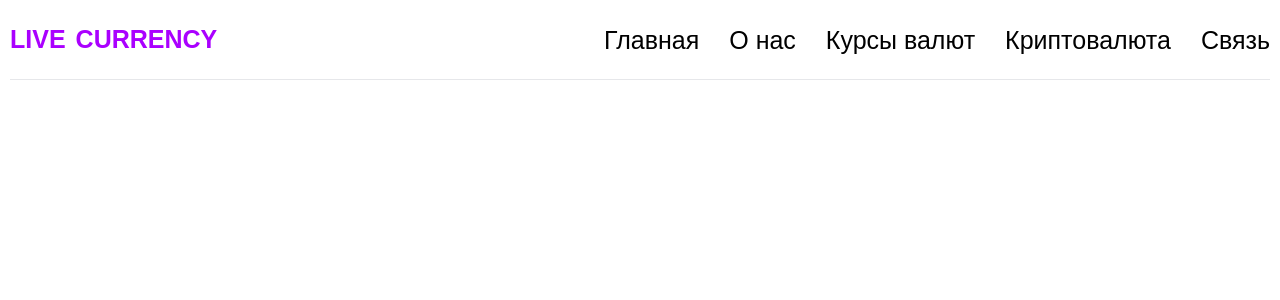
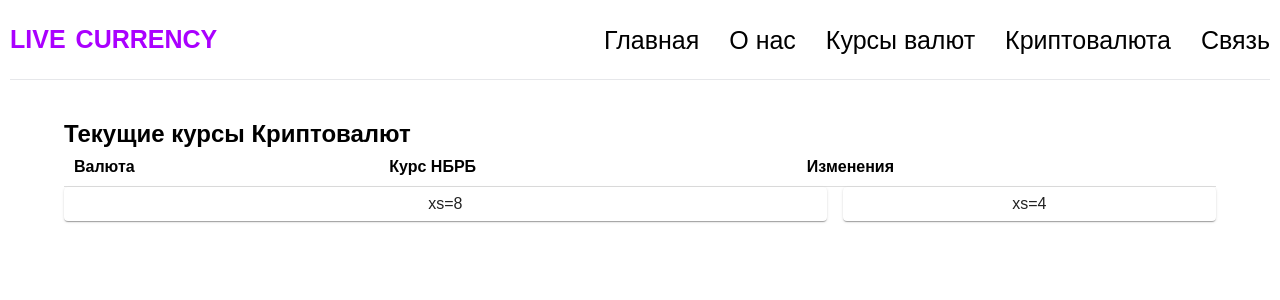
Before and after one commit to Xinawn/my-app, a React (Create React App) app: page /crypto in a window 1280 px wide. Shown: the top 300 px of the page. Built offline with nearby package versions, Linux system fonts and the light colour scheme.

Commit message:
Create Crypto

```diff
--- a/package.json
+++ b/package.json
@@ -3,6 +3,9 @@
   "version": "0.1.0",
   "private": true,
   "dependencies": {
+    "@emotion/react": "^11.11.4",
+    "@emotion/styled": "^11.11.5",
+    "@mui/material": "^5.15.15",
     "@testing-library/jest-dom": "^5.17.0",
     "@testing-library/react": "^13.4.0",
     "@testing-library/user-event": "^13.5.0",
--- a/src/App.js
+++ b/src/App.js
@@ -1,5 +1,6 @@
 import Navbar from "./components/navbar/Navbar";
 import HomePage from "./components/Home/HomePage";
+import CrypoCyrrency from "./Crypto/CryptoCurrency";
 import "./index.css";
 import { BrowserRouter as Router, Routes, Route } from 'react-router-dom';
 
@@ -14,6 +15,7 @@ function App() {
     <Navbar />
     <Routes>
       <Route path="/" element={<HomePage />} />
+      <Route path="/crypto" element={<CrypoCyrrency />} />
       {/* Другие маршруты */}
     </Routes>
   </Router>
--- /dev/null
+++ b/src/Crypto/CryptoCurrency.css
@@ -0,0 +1,29 @@
+/* Таблица курсов валют */
+.crypto-table {
+  margin-top: 40px;
+  /* padding: 10px; */
+}
+
+.crypto-table table {
+  width: 100%;
+  border-collapse: collapse;
+}
+
+.crypto-table th,
+.crypto-table td {
+  padding: 10px;
+  text-align: left;
+  border-bottom: 1px solid #ddd;
+}
+
+.crypto-currency-paper {
+    background-color: #fff;
+    padding: 8px;
+    text-align: center;
+    color: #666;
+  }
+
+  .crypto-currency-paper.dark {
+    background-color: #1A2027;
+    color: #ccc;
+  }
--- /dev/null
+++ b/src/Crypto/CryptoCurrency.js
@@ -0,0 +1,33 @@
+import React from "react";
+import "./CryptoCurrency.css";
+import Container from "@mui/material/Container";
+import Paper from "@mui/material/Paper";
+import Grid from "@mui/material/Unstable_Grid2"; // Grid version 2
+
+export default function CrypoCyrrency() {
+  return (
+    <Container maxWidth="lg">
+      <div className="crypto-table">
+        <h2>Текущие курсы Криптовалют</h2>
+        <table>
+          <thead>
+            <tr>
+              <th>Валюта</th>
+              <th>Курс НБРБ</th>
+              <th>Изменения</th>
+            </tr>
+          </thead>
+          <tbody></tbody>
+        </table>
+      </div>
+      <Grid className="crypto-table" container spacing={2}>
+        <Grid xs={8}>
+          <Paper className="crypto-currency-paper">xs=8</Paper>
+        </Grid>
+        <Grid xs={4}>
+          <Paper className="crypto-currency-paper">xs=4</Paper>
+        </Grid>
+      </Grid>
+    </Container>
+  );
+}
--- a/src/components/Home/HomePage.css
+++ b/src/components/Home/HomePage.css
@@ -62,22 +62,6 @@ body {
     margin-top: 40px;
   }
 
-  /* Преимущества */
-  .benefits {
-    margin-top: 40px;
-  }
-
-  .benefits ul {
-    list-style-type: none;
-    padding: 0;
-    display: flex;
-    justify-content: space-between;
-  }
-
-  .benefits li {
-    text-align: center;
-  }
-
   /* Форма подписки */
   .subscribe {
     margin-top: 40px;
--- a/src/components/Home/HomePage.js
+++ b/src/components/Home/HomePage.js
@@ -65,18 +65,6 @@ const HomePage = () => {
         {/* Render currency converter */}
       </div>
 
-      <div className="benefits">
-        <h2>Why Choose Currency Tracker?</h2>
-        <ul>
-          <li>
-            <img src="icon1.png" alt="Benefit 1" />
-            <h3>Benefit 1</h3>
-            <p>Description of benefit 1.</p>
-          </li>
-          {/* Add more benefits */}
-        </ul>
-      </div>
-
       <div className="subscribe">
         <h2>Stay Updated</h2>
         <form>
--- a/src/components/navbar/Navbar.js
+++ b/src/components/navbar/Navbar.js
@@ -23,13 +23,13 @@ const Navbar = () => {
               <a href="/">Главная</a>
             </li>
             <li>
-              <a href="##">О нас</a>
+              <a href="/about">О нас</a>
             </li>
             <li>
-              <a href="##">Курсы валют</a>
+              <a href="/currency">Курсы валют</a>
             </li>
             <li>
-              <a href="##">Криптовалюта</a>
+              <a href="/crypto">Криптовалюта</a>
             </li>
             <li>
               <a href="##">Связь</a>
```
Also changed, not shown: 1 other file (tests, documents, lock files or other folders).
